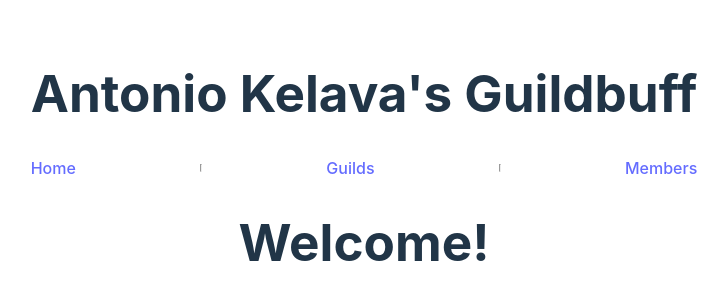
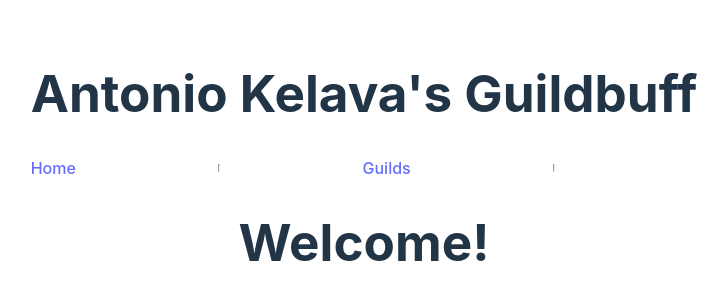
Before and after one commit to Tankomania/GuildLeaderboard_Zavrsni, a React (Vite) app in the folder Frontend/: page / in a window 1280 px wide. Shown: the part 232-532 px from the top of the page, without its empty margins (276-1004 px from the left). Built offline with nearby package versions, Linux system fonts and the light colour scheme.

Commit message:
Update NavBar.jsx

```diff
--- a/Frontend/src/components/NavBar.jsx
+++ b/Frontend/src/components/NavBar.jsx
@@ -16,9 +16,6 @@ const NavBar = () => {
               <NavDropdown.Divider />
               <NavDropdown.Item  onClick={()=>navigate(RoutesNames.GUILDS)}>Guilds</NavDropdown.Item>
               <NavDropdown.Divider />
-              <NavDropdown.Item>
-                Members
-              </NavDropdown.Item>
           </Nav>
     </Navbar>
   );
```
